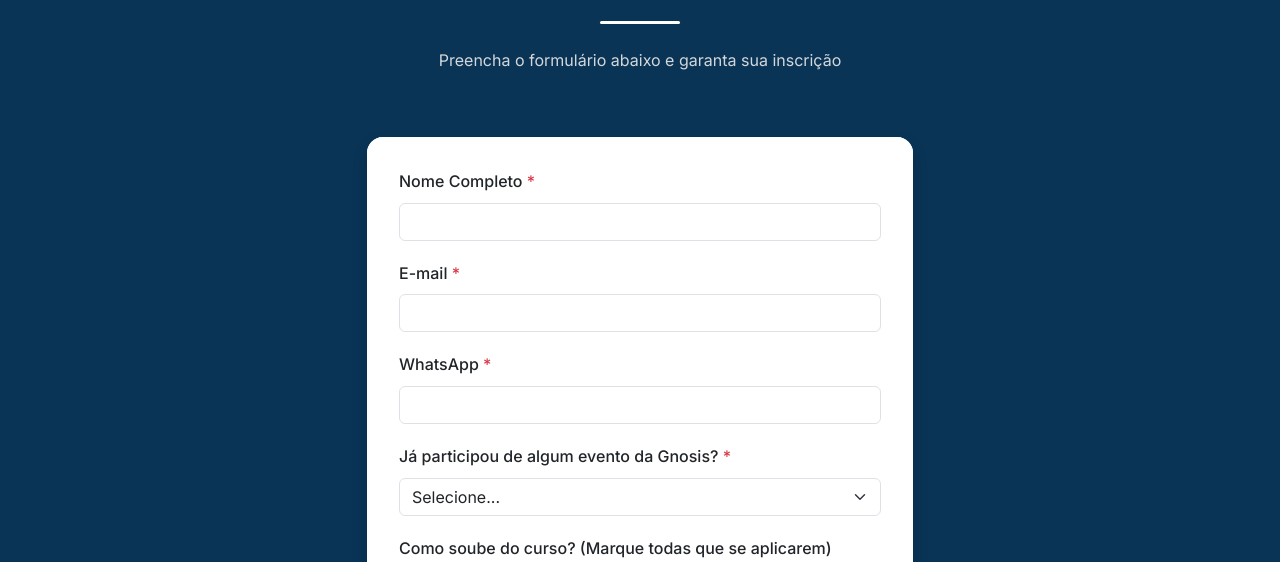
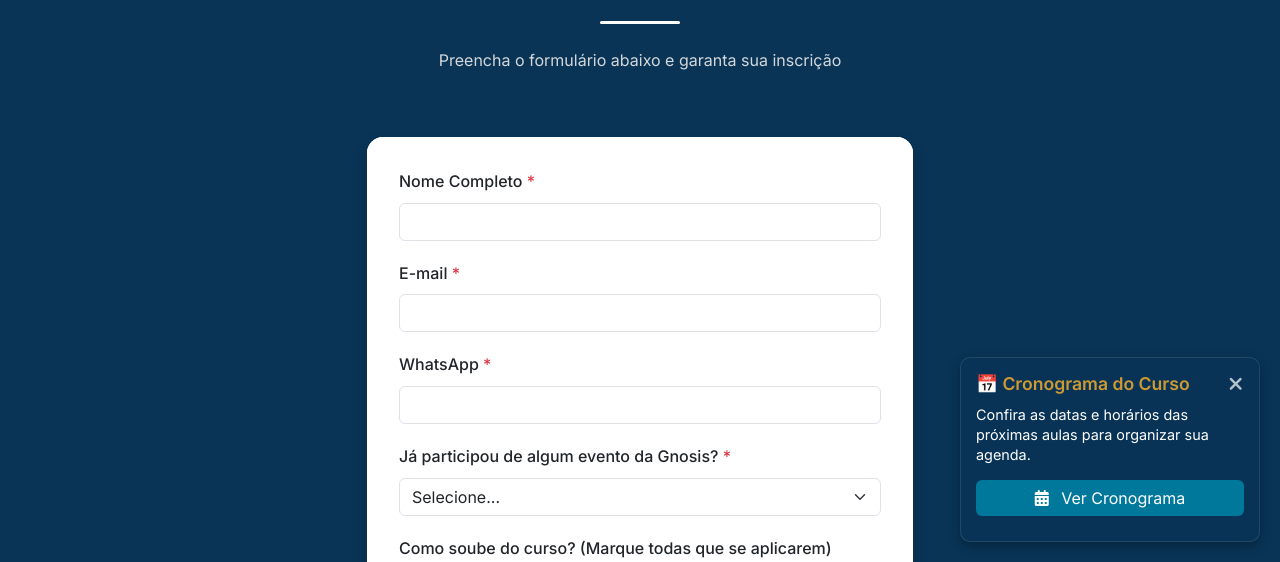
Before and after one commit to GnosisJaragua-Brasil/Gnosis_inscricao_t02, a plain HTML site: page index.html in a window 1280 px wide. Shown: the part 238-800 px from the top of the page. Drawn offline with nearby package versions, Linux system fonts and the light colour scheme.

Commit message:
Update index.html

```diff
--- a/index.html
+++ b/index.html
@@ -250,10 +250,93 @@
       content: " *";
       color: #dc3545;
     }
+
+    /* --- TELINHA FLUTUANTE --- */
+    .floating-panel {
+      position: fixed;
+      bottom: 20px;
+      right: 20px;
+      width: 300px;
+      background-color: rgba(9, 52, 86, 0.85); /* Cor escura com transparência */
+      border-radius: 10px;
+      padding: 15px;
+      box-shadow: 0 4px 12px rgba(0, 0, 0, 0.3);
+      z-index: 1000;
+      backdrop-filter: blur(5px);
+      border: 1px solid rgba(255, 255, 255, 0.1);
+      animation: slideIn 0.5s ease-out;
+    }
+
+    @keyframes slideIn {
+      from {
+        opacity: 0;
+        transform: translateY(20px);
+      }
+      to {
+        opacity: 1;
+        transform: translateY(0);
+      }
+    }
+
+    .floating-panel h5 {
+      color: var(--color-text-light);
+      font-size: 1.1rem;
+      margin-bottom: 10px;
+      font-weight: 600;
+    }
+
+    .floating-panel p {
+      color: #fff;
+      font-size: 0.9rem;
+      margin-bottom: 15px;
+      line-height: 1.4;
+    }
+
+    .floating-panel .btn {
+      width: 100%;
+      margin-bottom: 10px;
+    }
+
+    .close-btn {
+      position: absolute;
+      top: 10px;
+      right: 10px;
+      background: none;
+      border: none;
+      color: #fff;
+      font-size: 1.2rem;
+      cursor: pointer;
+      opacity: 0.7;
+      transition: opacity 0.3s;
+    }
+
+    .close-btn:hover {
+      opacity: 1;
+    }
+
+    @media (max-width: 576px) {
+      .floating-panel {
+        width: calc(100% - 40px);
+        right: 20px;
+        left: 20px;
+      }
+    }
   </style>
 </head>
 
 <body>
+  <!-- Telinha Flutuante -->
+  <div id="floatingPanel" class="floating-panel">
+    <button class="close-btn" id="closePanel">
+      <i class="fas fa-times"></i>
+    </button>
+    <h5>📅 Cronograma do Curso</h5>
+    <p>Confira as datas e horários das próximas aulas para organizar sua agenda.</p>
+    <a href="cronograma_t02.html" class="btn btn-gnosis-primary">
+      <i class="fas fa-calendar-alt me-2"></i> Ver Cronograma
+    </a>
+  </div>
+
   <nav class="navbar navbar-expand-lg navbar-dark bg-dark">
     <div class="container">
       <a class="navbar-brand" href="#">
@@ -417,5 +500,27 @@ Equipe Gnosis Jaraguá do Sul">
 
   <!-- Bootstrap Bundle JS -->
   <script src="https://cdn.jsdelivr.net/npm/bootstrap@5.3.0/dist/js/bootstrap.bundle.min.js"></script>
+
+  <!-- Script para controlar a telinha flutuante -->
+  <script>
+    document.addEventListener('DOMContentLoaded', function() {
+      const floatingPanel = document.getElementById('floatingPanel');
+      const closeButton = document.getElementById('closePanel');
+
+      // Verificar se o usuário já fechou a telinha anteriormente
+      if (!localStorage.getItem('floatingPanelClosed')) {
+        floatingPanel.style.display = 'block';
+      } else {
+        floatingPanel.style.display = 'none';
+      }
+
+      // Fechar a telinha quando o botão X for clicado
+      closeButton.addEventListener('click', function() {
+        floatingPanel.style.display = 'none';
+        // Salvar no localStorage que o usuário fechou a telinha
+        localStorage.setItem('floatingPanelClosed', 'true');
+      });
+    });
+  </script>
 </body>
 </html>
```
